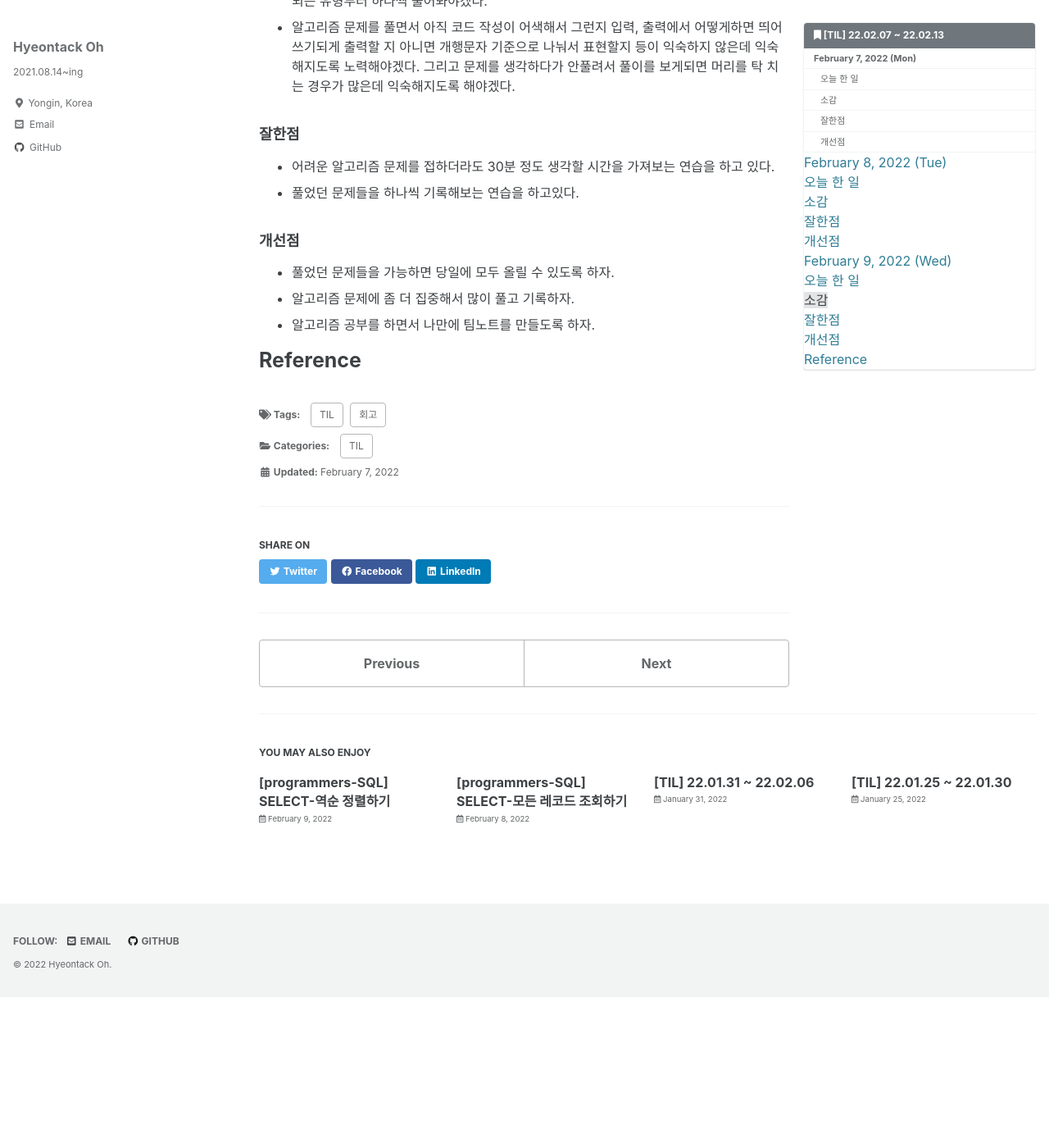
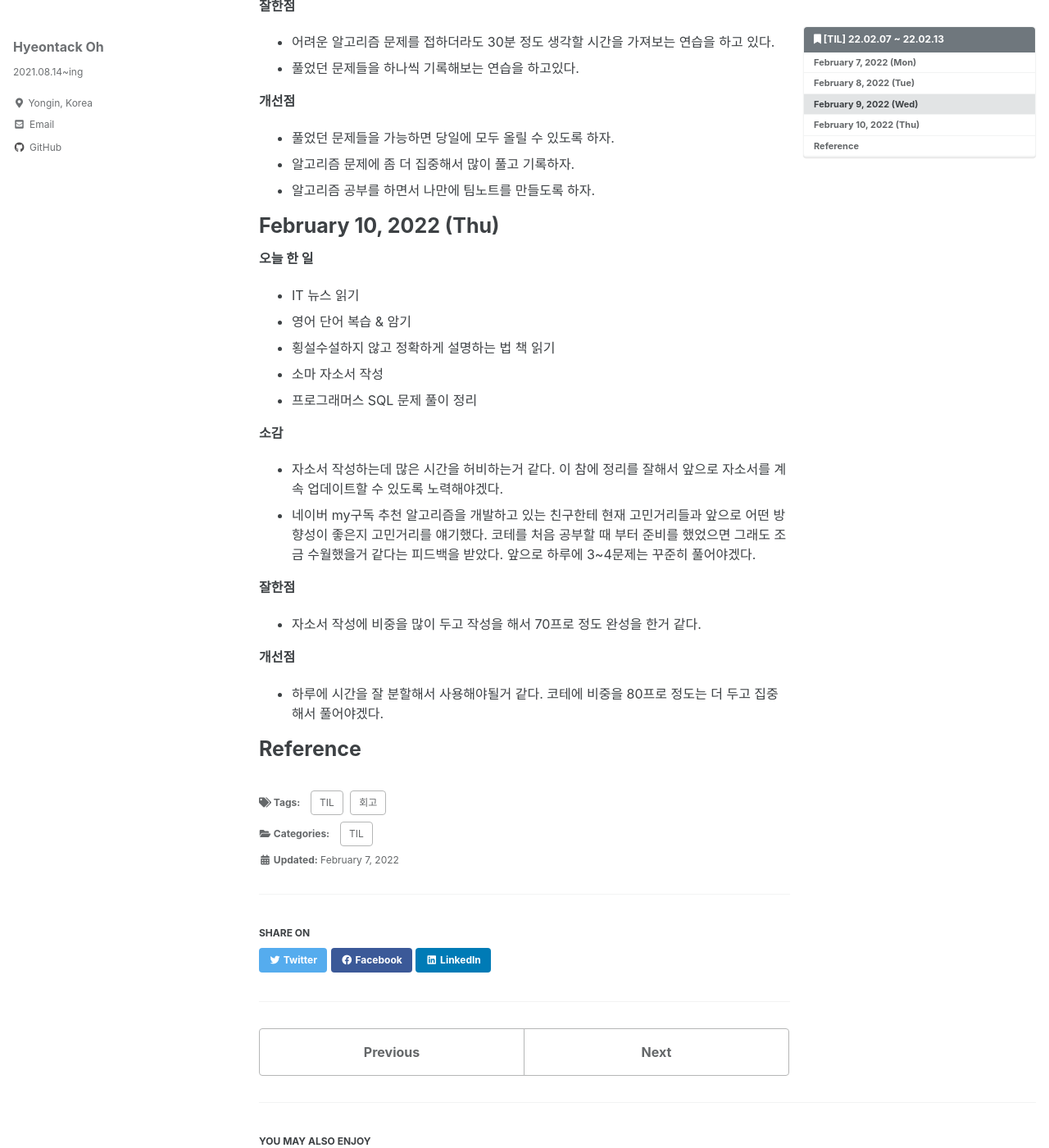
Before and after one commit to hyeontack5/hyeontack5.github.io, a Jekyll site: the page built from _posts/TIL/2022-02-07-[TIL] 22.02.07 ~ 22.02.13.md, in a window 1280 px wide and 1400 px high, scrolled down 2559 px. Shown: the whole window at 82% size. Built offline with Jekyll 4.4.1, drawn with Linux system fonts in a browser that asks for light colours; cached includes are drawn as plain includes; before the commit the page ends 3775 px from its top, so only the background shows below that.

Commit message:
Docs: 22.02.10 회고

```diff
--- a/_posts/TIL/2022-02-07-[TIL] 22.02.07 ~ 22.02.13.md
+++ b/_posts/TIL/2022-02-07-[TIL] 22.02.07 ~ 22.02.13.md
@@ -14,7 +14,7 @@ toc_icon: "bookmark"
 
 # February 7, 2022 (Mon)
 
-### 오늘 한 일
+**오늘 한 일**
 - IT 뉴스 읽기
 - 영어 단어 암기
 - 언어의 온도 책 읽기
@@ -24,21 +24,21 @@ toc_icon: "bookmark"
 - 백준 알고리즘
   - 분류(수학) 문제 풀기
 
-### 소감
+**소감**
 - 쉬운 문제를 풀면서 자신감을 가지려고 하고 있고 조금씩 점진적으로 난이도를 올리면서 유형별로 풀어봐야겠다.
 - SQL을 쉽다고 생각하고 뒤로 미루고 있는 경향이 있는데 미리 조금씩이라도 해야겠다.
 
-### 잘한점
+**잘한점**
 - 코테에 집중해서 생각보다 많은 분량을 본거 같다.
 
-### 개선점
+**개선점**
 - SQL 복습하기
 - 자소서 이번주 수요일까지 작성해서 점검해보기
 - 쉬운 알고리즘 문제여도 따로 블로그에 기록을 하고 다른 사람들의 풀이도 비교하면서 기록하는 습관을 가져야겠다.
 
 # February 8, 2022 (Tue)
 
-### 오늘 한 일
+**오늘 한 일**
 - IT 뉴스 읽기
 - 영어 단어 복습 & 암기
 - 언어의 온도 책 읽기
@@ -51,23 +51,23 @@ toc_icon: "bookmark"
   - SELECT 문제 다 풀기
 - 30분 걷기, 줄넘기
 
-### 소감
+**소감**
 - 프로그래머스에서 직접 SQL문제를 풀어보면서 예전에 봤던 내용들을 복습하고 정리하면서 생각을 정리할 수 있어서 좋았다. 그리고 코테에서 이런식으로 나오겠구나 라는 짐작을 하면서 문제를 풀 수 있어서 좋았다.
 - 글쓰기가 제일 어려운거 같다. 자소서를 작성하는데 생각하고 썼다가 지웠다 하는데 시간을 너무 많이 낭비해서 SQL에 집중해서 봤다.
 
-### 잘한점
+**잘한점**
 - SQL에 대해서 문제를 풀어보고 정리를 했다.
 - 나는 LINE 개발자입니다, 최고의 엔지니어는 어떻게 성장하는가, Clean Architecture 책 구매한 것
 - 전에보다 흥미를 더욱 느끼고 있고 스트레스 없이 집중력있게 해결해 나가고 있다.
 
-### 개선점
+**개선점**
 - 자소서 집중해서 마무리 하기
 - 이것이 코딩 테스트다 빨리 끝내고 백준 알고리즘 문제 풀기
   - 아무리 쉬운 문제여도 어떻게 풀이를 하였는지 정리하고 다른 사람 코드와 비교하고 복습하기
 
 # February 9, 2022 (Wed)
 
-### 오늘 한 일
+**오늘 한 일**
 - IT 뉴스 읽기
 - 영어 단어 복습 & 암기
 - 언어의 온도 책 읽기
@@ -79,19 +79,39 @@ toc_icon: "bookmark"
   - 3장 복습
 - 줄넘기 30분
 
-### 소감
+**소감**
 - 소마 코테 후기들을 찾아보다 보니 난이도가 골드까지 정도는 된다는 글을 봤는데 현재 브론즈정도 문제를 풀고있는데 조금 걱정이 되는거 같다.
 문제를 많이 푸는 것도 중요하지만 문제 안에서 놓친부분을 체크하면서 기록해 나가면 응용문제도 풀 수 있을거라고 믿고 자주 출제되는 유형부터 하나씩 풀어봐야겠다.
 - 알고리즘 문제를 풀면서 아직 코드 작성이 어색해서 그런지 입력, 출력에서 어떻게하면 띄어쓰기되게 출력할 지 아니면 개행문자 기준으로 나눠서 표현할지 등이 익숙하지 않은데
 익숙해지도록 노력해야겠다. 그리고 문제를 생각하다가 안풀려서 풀이를 보게되면 머리를 탁 치는 경우가 많은데 익숙해지도록 해야겠다.
 
-### 잘한점
+**잘한점**
 - 어려운 알고리즘 문제를 접하더라도 30분 정도 생각할 시간을 가져보는 연습을 하고 있다.
 - 풀었던 문제들을 하나씩 기록해보는 연습을 하고있다.
 
-### 개선점
+**개선점**
 - 풀었던 문제들을 가능하면 당일에 모두 올릴 수 있도록 하자.
 - 알고리즘 문제에 좀 더 집중해서 많이 풀고 기록하자.
 - 알고리즘 공부를 하면서 나만에 팀노트를 만들도록 하자.
 
+# February 10, 2022 (Thu)
+
+**오늘 한 일**
+- IT 뉴스 읽기
+- 영어 단어 복습 & 암기
+- 횡설수설하지 않고 정확하게 설명하는 법 책 읽기
+- 소마 자소서 작성
+- 프로그래머스 SQL 문제 풀이 정리
+
+**소감**
+- 자소서 작성하는데 많은 시간을 허비하는거 같다. 이 참에 정리를 잘해서 앞으로 자소서를 계속 업데이트할 수 있도록 노력해야겠다.
+- 네이버 my구독 추천 알고리즘을 개발하고 있는 친구한테 현재 고민거리들과 앞으로 어떤 방향성이 좋은지 고민거리를 얘기했다.
+코테를 처음 공부할 때 부터 준비를 했었으면 그래도 조금 수월했을거 같다는 피드백을 받았다. 앞으로 하루에 3~4문제는 꾸준히 풀어야겠다.
+
+**잘한점**
+- 자소서 작성에 비중을 많이 두고 작성을 해서 70프로 정도 완성을 한거 같다.
+
+**개선점**
+- 하루에 시간을 잘 분할해서 사용해야될거 같다. 코테에 비중을 80프로 정도는 더 두고 집중해서 풀어야겠다.
+
 # Reference
```
